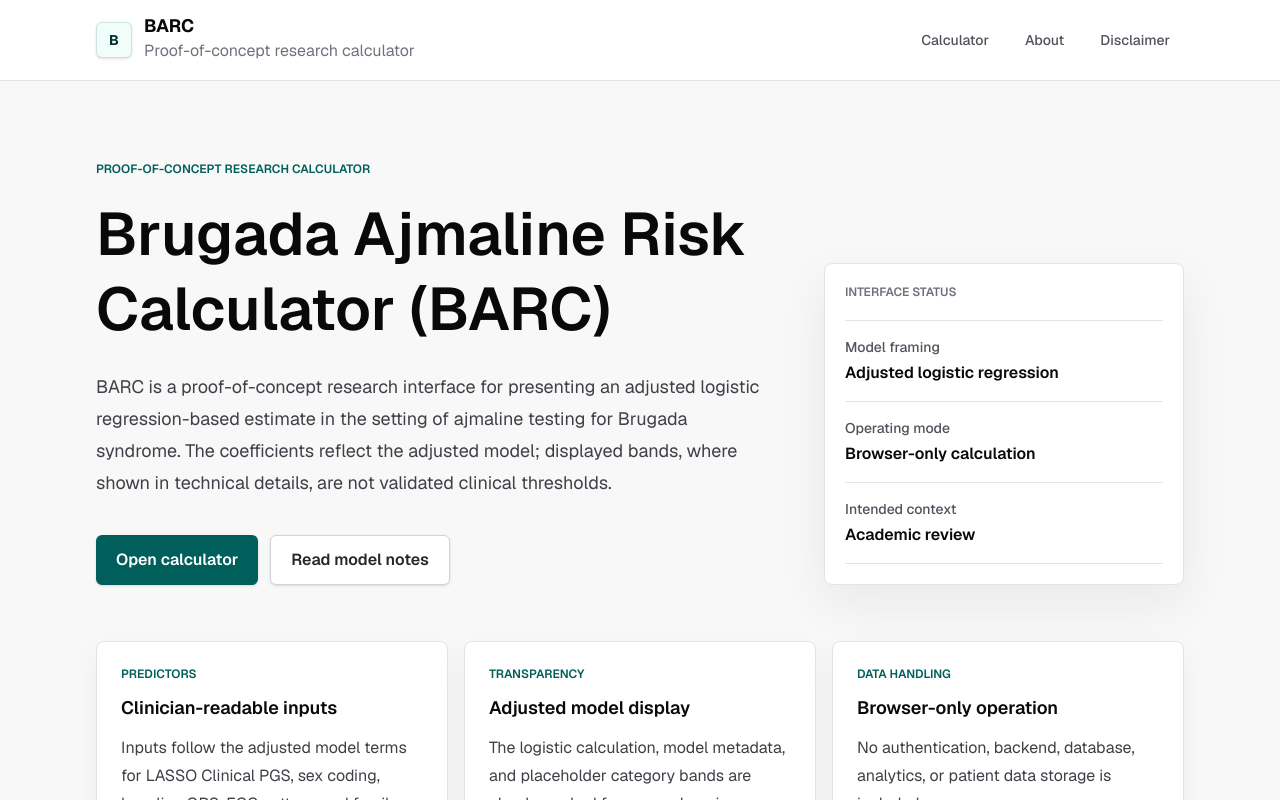
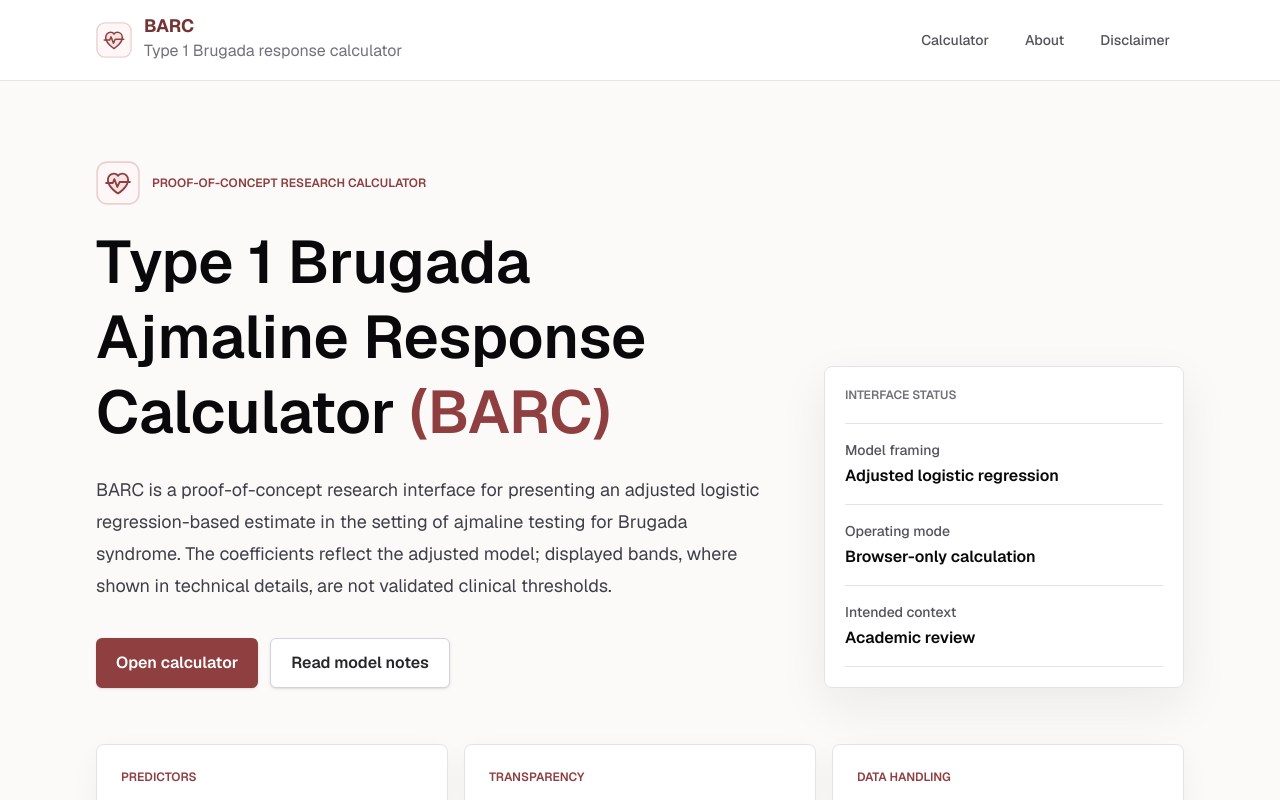
Before and after one commit to deathlikedaisies/brugada-ajmaline-risk-calculator, a Next.js app: page / in a window 1280 px wide. Shown: the top 800 px of the page. Built offline with nearby package versions, Linux system fonts and the light colour scheme.

Commit message:
Update BARC cardiac branding

```diff
--- a/app/about/page.tsx
+++ b/app/about/page.tsx
@@ -17,7 +17,7 @@ export default function AboutPage() {
 
   return (
     <div className="mx-auto max-w-4xl px-4 py-12 sm:px-6 sm:py-16 lg:px-8">
-      <p className="text-xs font-semibold uppercase text-teal-800">
+      <p className="text-xs font-semibold uppercase text-[#8f3f3f]">
         Model explanation
       </p>
       <h1 className="mt-4 text-3xl font-semibold leading-tight text-zinc-950 sm:text-4xl">
--- a/app/calculator/page.tsx
+++ b/app/calculator/page.tsx
@@ -4,7 +4,7 @@ import { CalculatorForm } from "@/components/calculator-form";
 export const metadata: Metadata = {
   title: "Calculator | BARC",
   description:
-    "Proof-of-concept Brugada Ajmaline Risk Calculator (BARC).",
+    "Proof-of-concept Type 1 Brugada Ajmaline Response Calculator (BARC).",
 };
 
 export default function CalculatorPage() {
@@ -12,11 +12,12 @@ export default function CalculatorPage() {
     <div className="mx-auto max-w-6xl px-4 py-4 sm:px-6 sm:py-10 lg:px-8">
       <div className="mb-6 rounded-lg border border-zinc-200 bg-white px-4 py-4 shadow-[0_10px_26px_rgba(24,24,27,0.04)] sm:mb-8 sm:px-6 sm:py-6">
         <div className="max-w-3xl">
-          <p className="text-xs font-semibold uppercase text-teal-800">
+          <p className="text-xs font-semibold uppercase text-[#8f3f3f]">
             Proof-of-concept research calculator
           </p>
           <h1 className="mt-3 text-2xl font-semibold leading-tight text-zinc-950 sm:mt-4 sm:text-4xl">
-            Brugada Ajmaline Risk Calculator (BARC)
+            Type 1 Brugada Ajmaline Response Calculator{" "}
+            <span className="text-[#8f3f3f]">(BARC)</span>
           </h1>
           <p className="mt-3 text-sm leading-6 text-zinc-700 sm:mt-4 sm:text-lg sm:leading-8">
             <span className="sm:hidden">
--- a/app/disclaimer/page.tsx
+++ b/app/disclaimer/page.tsx
@@ -8,7 +8,7 @@ export const metadata: Metadata = {
 export default function DisclaimerPage() {
   return (
     <div className="mx-auto max-w-4xl px-4 py-12 sm:px-6 sm:py-16 lg:px-8">
-      <p className="text-xs font-semibold uppercase text-teal-800">
+      <p className="text-xs font-semibold uppercase text-[#8f3f3f]">
         Research-use disclaimer
       </p>
       <h1 className="mt-4 text-3xl font-semibold leading-tight text-zinc-950 sm:text-4xl">
--- a/app/globals.css
+++ b/app/globals.css
@@ -1,13 +1,13 @@
 @import "tailwindcss";
 
 :root {
-  --background: #f7f8f7;
-  --foreground: #16211f;
+  --background: #fbfaf9;
+  --foreground: #211818;
   --surface: #ffffff;
-  --surface-muted: #f1f4f3;
-  --border-subtle: #d9e0de;
-  --accent: #0f766e;
-  --accent-strong: #115e59;
+  --surface-muted: #f7f2f2;
+  --border-subtle: #eadfdf;
+  --accent: #8f3f3f;
+  --accent-strong: #743434;
 }
 
 @theme inline {
@@ -30,8 +30,8 @@ main {
 }
 
 ::selection {
-  background: #ccfbf1;
-  color: #16211f;
+  background: #f1d6d6;
+  color: #211818;
 }
 
 button,
--- a/app/layout.tsx
+++ b/app/layout.tsx
@@ -15,9 +15,9 @@ const geistMono = Geist_Mono({
 });
 
 export const metadata: Metadata = {
-  title: "Brugada Ajmaline Risk Calculator (BARC)",
+  title: "Type 1 Brugada Ajmaline Response Calculator (BARC)",
   description:
-    "A proof-of-concept model-based Brugada ajmaline risk calculator.",
+    "A proof-of-concept model-based Type 1 Brugada ajmaline response calculator.",
 };
 
 export default function RootLayout({
@@ -30,7 +30,7 @@ export default function RootLayout({
       lang="en"
       className={`${geistSans.variable} ${geistMono.variable} h-full antialiased`}
     >
-      <body className="flex min-h-full flex-col bg-[#f7f8f7] text-zinc-950">
+      <body className="flex min-h-full flex-col bg-[#fbfaf9] text-zinc-950">
         <Navbar />
         <main className="flex-1">{children}</main>
         <Footer />
--- a/app/page.tsx
+++ b/app/page.tsx
@@ -1,15 +1,20 @@
 import Link from "next/link";
+import { BrandLogo } from "@/components/brand-logo";
 
 export default function Home() {
   return (
     <div className="mx-auto max-w-6xl px-4 py-12 sm:px-6 sm:py-20 lg:px-8">
       <section className="grid gap-10 lg:grid-cols-[minmax(0,1fr)_360px] lg:items-end">
         <div className="max-w-3xl">
-          <p className="text-xs font-semibold uppercase text-teal-800">
-            Proof-of-concept research calculator
-          </p>
-          <h1 className="mt-5 max-w-4xl text-4xl font-semibold leading-tight text-zinc-950 sm:text-5xl lg:text-6xl">
-            Brugada Ajmaline Risk Calculator (BARC)
+          <div className="mb-5 flex items-center gap-3">
+            <BrandLogo className="size-11" />
+            <p className="text-xs font-semibold uppercase text-[#8f3f3f]">
+              Proof-of-concept research calculator
+            </p>
+          </div>
+          <h1 className="max-w-4xl text-4xl font-semibold leading-tight text-zinc-950 sm:text-5xl lg:text-6xl">
+            Type 1 Brugada Ajmaline Response Calculator{" "}
+            <span className="text-[#8f3f3f]">(BARC)</span>
           </h1>
           <p className="mt-6 max-w-2xl text-base leading-8 text-zinc-700 sm:text-lg">
             BARC is a proof-of-concept research interface for presenting an
@@ -21,7 +26,7 @@ export default function Home() {
           <div className="mt-9 flex flex-col gap-3 sm:flex-row">
             <Link
               href="/calculator"
-              className="inline-flex min-h-12 items-center justify-center rounded-md bg-teal-800 px-5 py-3 text-base font-semibold text-white shadow-sm transition hover:bg-teal-900"
+              className="inline-flex min-h-12 items-center justify-center rounded-md bg-[#8f3f3f] px-5 py-3 text-base font-semibold text-white shadow-sm transition hover:bg-[#743434]"
             >
               Open calculator
             </Link>
@@ -89,7 +94,7 @@ export default function Home() {
             key={item.title}
             className="min-h-full rounded-lg border border-zinc-200 bg-white p-6 shadow-[0_10px_30px_rgba(24,24,27,0.045)]"
           >
-            <p className="text-xs font-semibold uppercase text-teal-800">
+            <p className="text-xs font-semibold uppercase text-[#8f3f3f]">
               {item.eyebrow}
             </p>
             <h2 className="mt-3 text-lg font-semibold text-zinc-950">
--- /dev/null
+++ b/components/brand-logo.tsx
@@ -0,0 +1,40 @@
+type BrandLogoProps = {
+  className?: string;
+};
+
+export function BrandLogo({ className = "size-9" }: BrandLogoProps) {
+  return (
+    <svg
+      aria-hidden="true"
+      viewBox="0 0 40 40"
+      className={className}
+      fill="none"
+      xmlns="http://www.w3.org/2000/svg"
+    >
+      <rect
+        x="1"
+        y="1"
+        width="38"
+        height="38"
+        rx="9"
+        fill="#fff7f7"
+        stroke="#ead1d1"
+        strokeWidth="1.5"
+      />
+      <path
+        d="M20 29.5s-9.2-5.6-9.2-12.2c0-3.4 2.4-5.8 5.5-5.8 1.8 0 3.1.8 3.7 2 .7-1.2 2-2 3.8-2 3 0 5.4 2.4 5.4 5.8 0 6.6-9.2 12.2-9.2 12.2Z"
+        fill="#f5e4e4"
+        stroke="#8f3f3f"
+        strokeWidth="1.7"
+        strokeLinejoin="round"
+      />
+      <path
+        d="M9.2 20h6.1l1.4-3.5 2.7 7.1 2-4.5h9.4"
+        stroke="#8f3f3f"
+        strokeWidth="1.7"
+        strokeLinecap="round"
+        strokeLinejoin="round"
+      />
+    </svg>
+  );
+}
--- a/components/calculator-form.tsx
+++ b/components/calculator-form.tsx
@@ -205,7 +205,7 @@ function NumberField({
         {label}
       </label>
       <p className="mt-1 text-xs leading-5 text-zinc-500">{helperText}</p>
-      <div className="mt-2.5 flex min-h-12 overflow-hidden rounded-md border border-zinc-300 bg-white shadow-sm transition focus-within:border-teal-700 focus-within:ring-2 focus-within:ring-teal-700/15">
+      <div className="mt-2.5 flex min-h-12 overflow-hidden rounded-md border border-zinc-300 bg-white shadow-sm transition focus-within:border-[#8f3f3f] focus-within:ring-2 focus-within:ring-[#8f3f3f]/15">
         <input
           id={id}
           type="number"
@@ -252,7 +252,7 @@ function RadioGroup({
         {options.map((option) => (
           <label
             key={option.value}
-            className="flex min-h-12 cursor-pointer items-center justify-center rounded-md border border-transparent px-3 py-2.5 text-center text-sm font-semibold text-zinc-500 transition hover:text-zinc-950 has-[:checked]:border-teal-700/80 has-[:checked]:bg-teal-50 has-[:checked]:text-teal-950 has-[:checked]:shadow-sm has-[:focus-visible]:ring-2 has-[:focus-visible]:ring-teal-700/20"
+            className="flex min-h-12 cursor-pointer items-center justify-center rounded-md border border-transparent px-3 py-2.5 text-center text-sm font-semibold text-zinc-500 transition hover:text-zinc-950 has-[:checked]:border-[#8f3f3f]/80 has-[:checked]:bg-rose-50 has-[:checked]:text-[#743434] has-[:checked]:shadow-sm has-[:focus-visible]:ring-2 has-[:focus-visible]:ring-[#8f3f3f]/20"
           >
             <input
               type="radio"
@@ -304,7 +304,7 @@ function BooleanGroup({
         {options.map((option) => (
           <label
             key={option.label}
-            className="flex min-h-12 cursor-pointer items-center justify-center rounded-md border border-transparent px-3 py-2.5 text-center text-sm font-semibold text-zinc-500 transition hover:text-zinc-950 has-[:checked]:border-teal-700/80 has-[:checked]:bg-teal-50 has-[:checked]:text-teal-950 has-[:checked]:shadow-sm has-[:focus-visible]:ring-2 has-[:focus-visible]:ring-teal-700/20"
+            className="flex min-h-12 cursor-pointer items-center justify-center rounded-md border border-transparent px-3 py-2.5 text-center text-sm font-semibold text-zinc-500 transition hover:text-zinc-950 has-[:checked]:border-[#8f3f3f]/80 has-[:checked]:bg-rose-50 has-[:checked]:text-[#743434] has-[:checked]:shadow-sm has-[:focus-visible]:ring-2 has-[:focus-visible]:ring-[#8f3f3f]/20"
           >
             <input
               type="radio"
--- a/components/footer.tsx
+++ b/components/footer.tsx
@@ -3,7 +3,8 @@ export function Footer() {
     <footer className="border-t border-zinc-200/80 bg-white">
       <div className="mx-auto flex max-w-6xl flex-col gap-3 px-4 py-7 text-sm leading-6 text-zinc-600 sm:flex-row sm:items-center sm:justify-between sm:px-6 lg:px-8">
         <p className="font-medium text-zinc-800">
-          Brugada Ajmaline Risk Calculator research proof of concept.
+          Type 1 Brugada Ajmaline Response Calculator (BARC) research proof of
+          concept.
         </p>
         <p>No authentication, backend storage, or patient data persistence.</p>
       </div>
--- a/components/navbar.tsx
+++ b/components/navbar.tsx
@@ -2,6 +2,7 @@
 
 import Link from "next/link";
 import { usePathname } from "next/navigation";
+import { BrandLogo } from "./brand-logo";
 
 const navigation = [
   { href: "/calculator", label: "Calculator" },
@@ -22,13 +23,13 @@ export function Navbar() {
           href="/"
           className="group flex min-w-0 max-w-full items-start gap-3 text-base font-bold text-zinc-950 sm:items-center sm:text-lg"
         >
-          <span className="inline-flex size-9 shrink-0 items-center justify-center rounded-md border border-teal-900/15 bg-teal-50 text-sm font-bold text-teal-950 shadow-sm transition group-hover:border-teal-800/30">
-            B
+          <span className="shrink-0 transition group-hover:opacity-90">
+            <BrandLogo />
           </span>
           <span className="min-w-0">
-            <span className="block leading-5">BARC</span>
+            <span className="block leading-5 text-[#743434]">BARC</span>
             <span className="mt-0.5 block text-sm font-normal leading-5 text-zinc-500 sm:inline sm:text-base">
-              Proof-of-concept research calculator
+              Type 1 Brugada response calculator
             </span>
           </span>
         </Link>
@@ -40,7 +41,7 @@ export function Navbar() {
               aria-current={pathname === item.href ? "page" : undefined}
               className={`rounded-md px-3.5 py-2 transition hover:bg-zinc-100 hover:text-zinc-950 focus-visible:bg-zinc-100 ${
                 pathname === item.href
-                  ? "bg-teal-50 text-teal-950 ring-1 ring-teal-900/10"
+                  ? "bg-rose-50 text-[#743434] ring-1 ring-[#8f3f3f]/15"
                   : ""
               }`}
             >
```
Also changed, not shown: components/result-card.tsx (+6 -6 lines).
